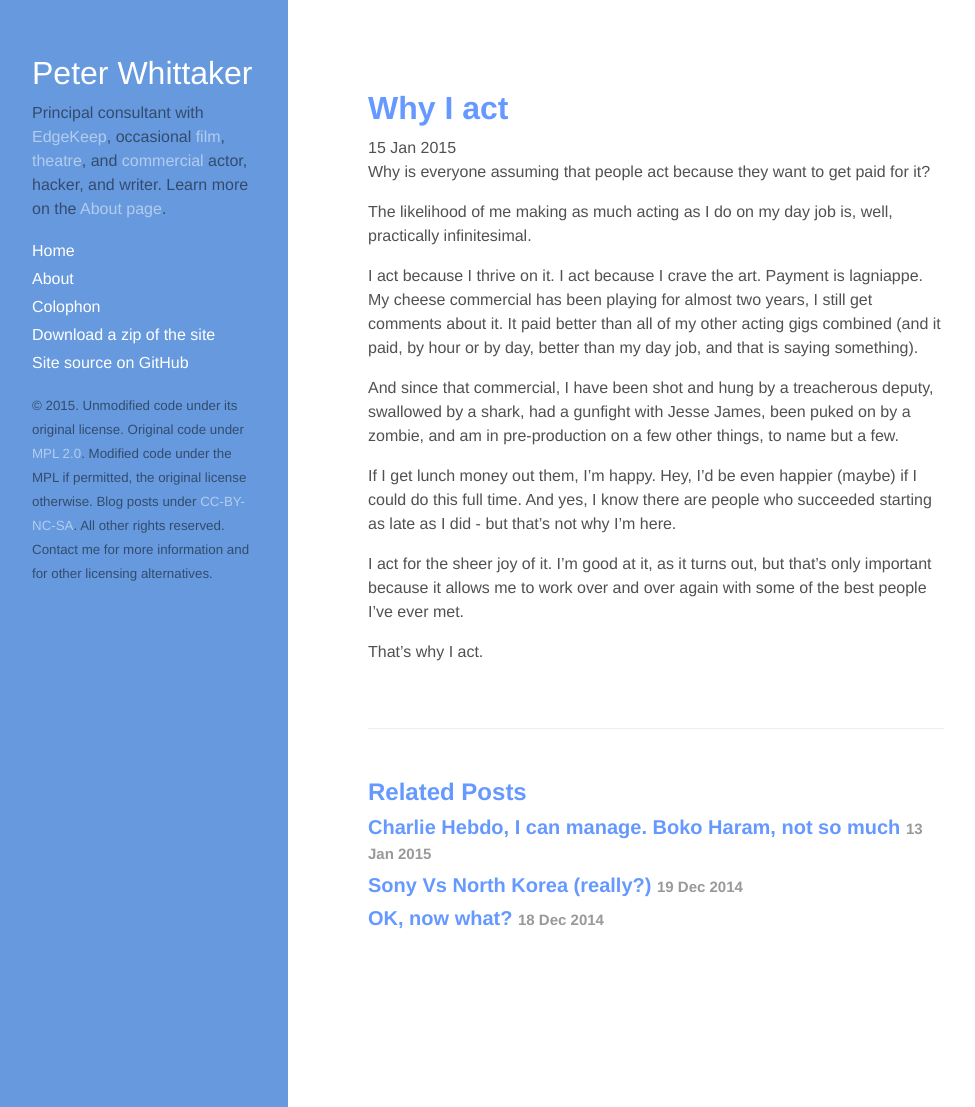
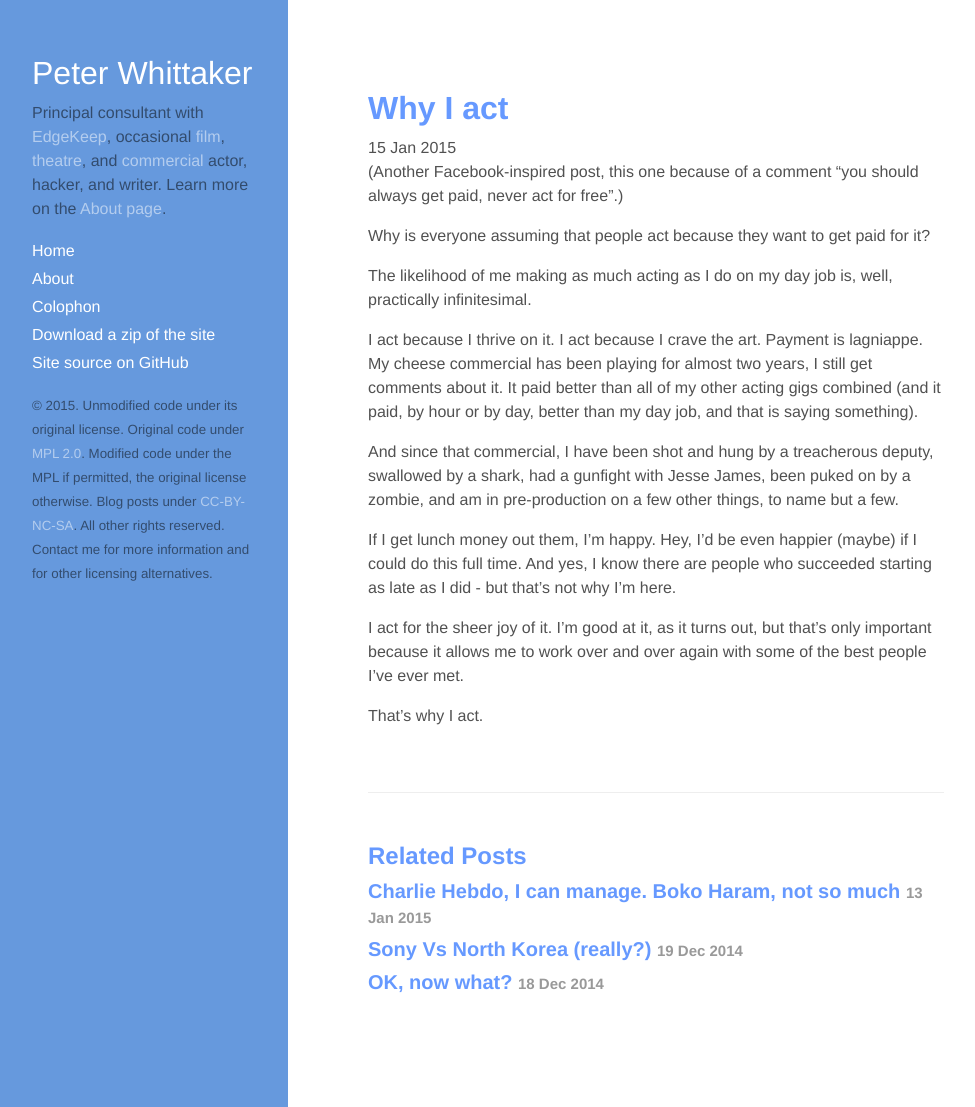
Before and after one commit to PeterWhittaker/PeterWhittaker.github.io, a Jekyll site: the page built from _posts/2015-01-15-Why-I-act.md, in a window 1280 px wide and 1107 px high. Shown: the whole window, without its empty margins (0-975 px from the left). Built offline with Jekyll 4.4.1, drawn with Linux system fonts in a browser that asks for light colours; Markdown is read by kramdown in place of the engine named in the settings.

Commit message:
"Why I act" post

```diff
--- a/_posts/2015-01-15-Why-I-act.md
+++ b/_posts/2015-01-15-Why-I-act.md
@@ -9,6 +9,8 @@ tags:
   - blog
 
 ---
+
+(Another Facebook-inspired post, this one because of a comment "you should always get paid, never act for free".)
 
 Why is everyone assuming that people act because they want to get paid for it?
 
```
